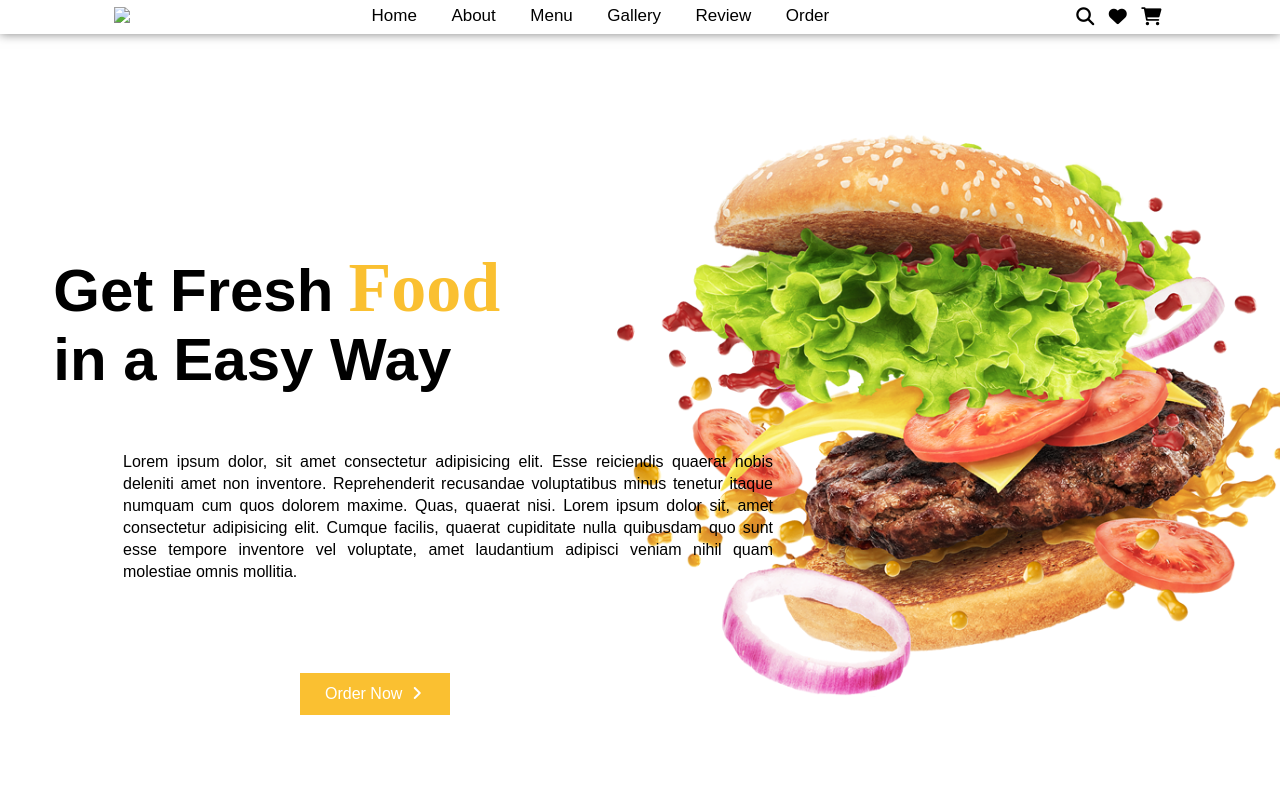
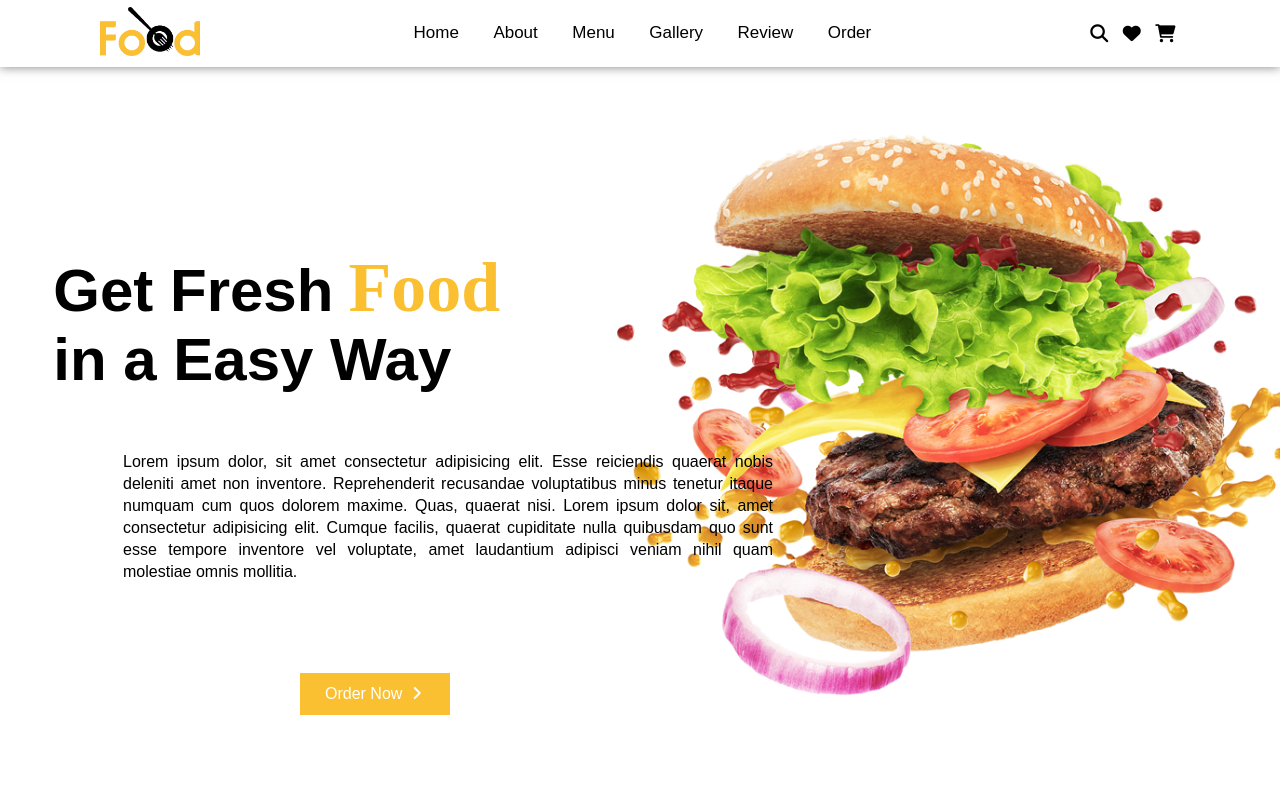
Before and after one commit to Bushra-Arshad/class-work, a plain HTML site: page index.html in a window 1280 px wide. Shown: the top 800 px of the page. Drawn offline with Linux system fonts and the light colour scheme; files whose address does not match are found by name.

Commit message:
Update index.html

```diff
--- a/index.html
+++ b/index.html
@@ -14,7 +14,7 @@
     <section id="Home">
         <nav>
             <div class="logo">
-               <a href=""><img src="image/logo.png"></a>
+               <a href=""><img src="logo.png"></a>
             </div>
 
             <ul>
```
